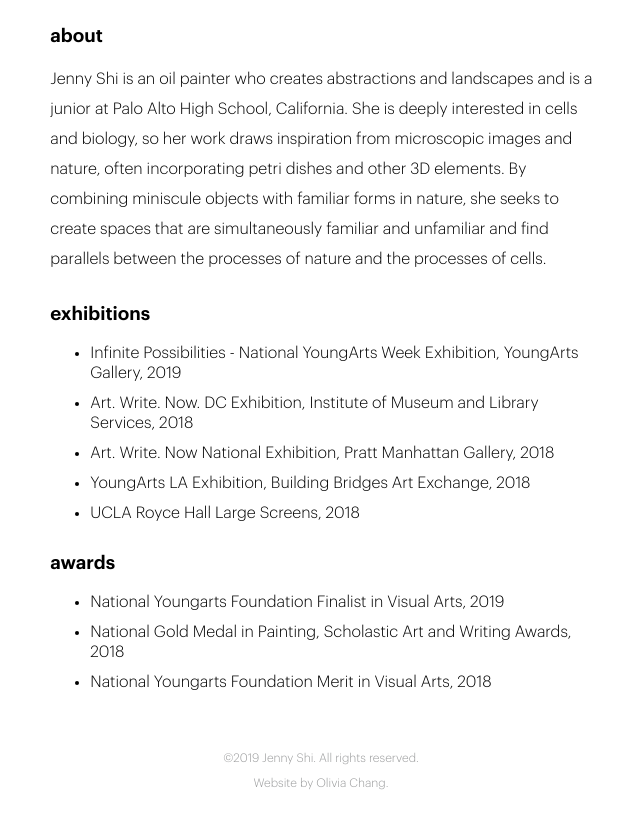
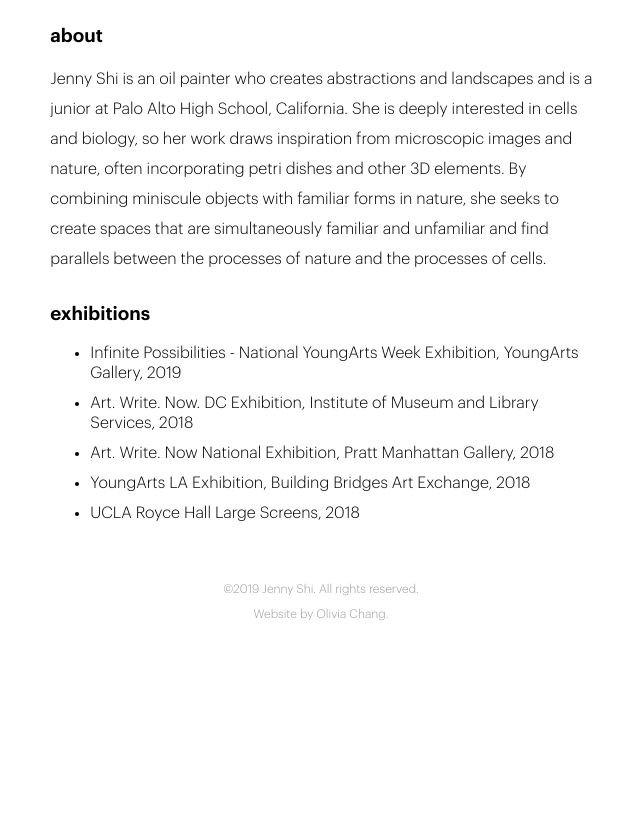
Before and after one commit to oliviachang29/jenny, a Jekyll site: the page built from about.markdown, in a window 1280 px wide, cut to the strip 617-1519 px from the top of the page. Shown: the top 829 px of the strip, without its empty margins (319-959 px from the left). Built offline with Jekyll 4.4.1, drawn with Linux system fonts in a browser that asks for light colours; nearby versions of some CDN libraries; after the commit the page ends 1350 px from its top, so only the background shows below that.

Commit message:
Updated About

```diff
--- a/about.markdown
+++ b/about.markdown
@@ -19,10 +19,3 @@ layout: static
 		<li>YoungArts LA Exhibition, Building Bridges Art Exchange, 2018</li>
 		<li>UCLA Royce Hall Large Screens, 2018</li>
 	</ul>
-	<h3>awards</h3>
-	<ul>
-                        <li>National Youngarts Foundation Finalist in Visual Arts, 2019</li>
-			<li>National Gold Medal in Painting, Scholastic Art and Writing Awards, 2018</li>
-			<li>National Youngarts Foundation Merit in Visual Arts, 2018</li>
-	</ul>
-</div>
```
